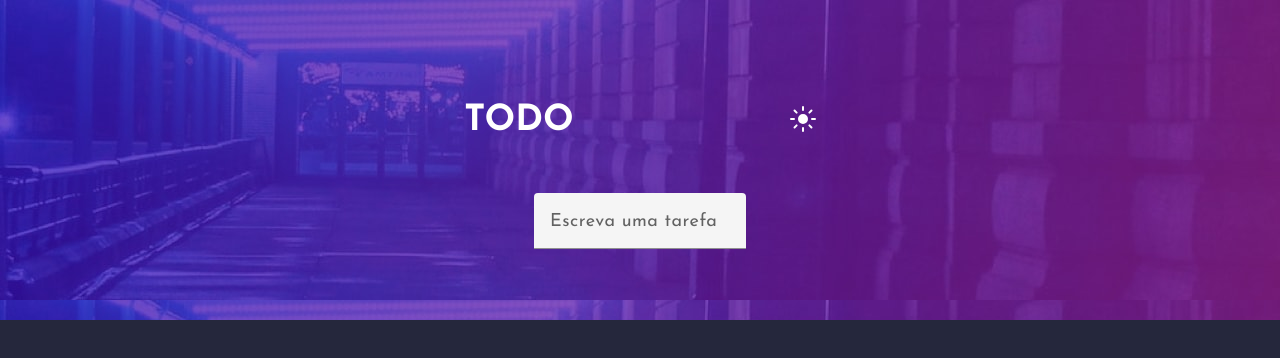
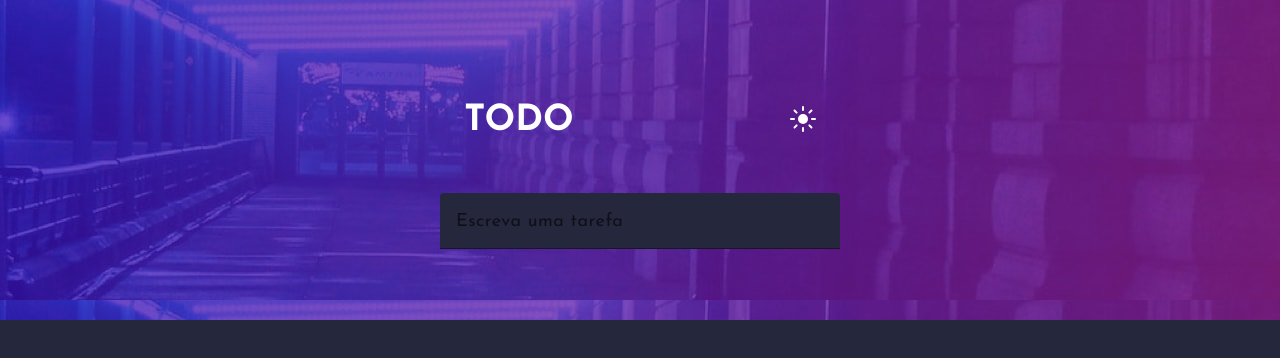
Before and after one commit to vdiorio/Angular-todo, an Angular app in the folder to-do-list/: page / in a window 1280 px wide. Shown: the top 358 px of the page. Built offline with nearby package versions, Linux system fonts and the light colour scheme.

Commit message:
feat: mudança no estilo do input e adição de mudança de tema

```diff
--- a/to-do-list/src/app/components/input/input/input.component.css
+++ b/to-do-list/src/app/components/input/input/input.component.css
@@ -0,0 +1,7 @@
+::ng-deep .bgDark .mdc-text-field--filled:not(.mdc-text-field--disabled) {
+    background-color: hsl(235, 24%, 19%) !important ;
+}
+
+::ng-deep .mat-mdc-text-field-wrapper {
+    width: 400px !important ;
+}
--- a/to-do-list/src/app/components/input/input/input.component.html
+++ b/to-do-list/src/app/components/input/input/input.component.html
@@ -1,5 +1,7 @@
 <form class="example-form">
-  <mat-form-field class="example-full-width">
+  <mat-form-field class="example-full-width" [ngClass]="{
+    'bgDark': themeService.isDark
+  }">
     <mat-label>Escreva uma tarefa</mat-label>
     <input
       matInput
--- a/to-do-list/src/app/components/input/input/input.component.ts
+++ b/to-do-list/src/app/components/input/input/input.component.ts
@@ -3,6 +3,7 @@ import { Component } from '@angular/core';
 import { ApiService } from '../../../services/api.service';
 import { ITask } from '../../../models/task.interface';
 import { ITaskReturn } from '../../../models/taskReturn.interface';
+import { ThemeService } from '../../../services/theme.service';
 
 @Component({
   selector: 'app-input',
@@ -15,7 +16,7 @@ export class InputComponent {
     task: '',
   };
   isLoading = false
-  constructor(private http: HttpClient, private apiService: ApiService) {}
+  constructor(private http: HttpClient, private apiService: ApiService, protected themeService: ThemeService) {}
 
   postReq() {
     if(this.objTask.task === '') return alert('preencha o input');
```
